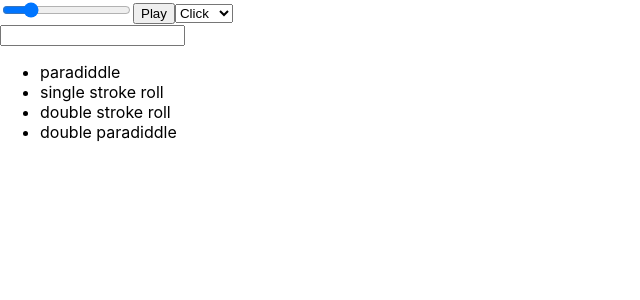
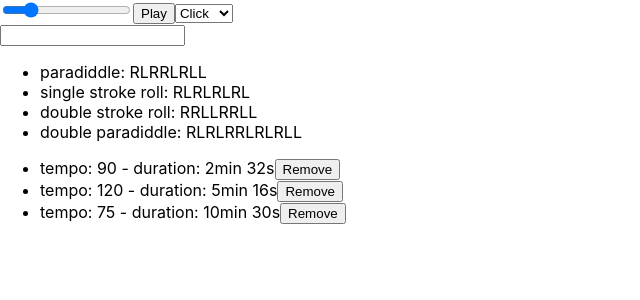
Before and after one commit to SamDhondt/oop-vs-fp-onderzoek, a React (Create React App) app in the folder frontend-react/: page / in a window 1280 px wide. Shown: the top 300 px of the page, without its empty margins (0-640 px from the left). Built offline with nearby package versions, Linux system fonts and the light colour scheme.

Commit message:
refactor: react - create common components of lists

```diff
--- a/frontend-react/src/App.js
+++ b/frontend-react/src/App.js
@@ -1,23 +1,41 @@
-import React, { Component } from 'react';
+import React from 'react';
 import Metronome, { sounds } from './modules/metronome/metronome';
-import SearchableList from './modules/rudiments/searchableList';
+import SearchableList from './common/searchableList';
+import EditableList from './common/editableList';
+import { compareTo } from './common/utils/index';
+import PracticeSessionItem from './modules/practice-sessions/practiceSessionItem';
+import RudimentListItem from './modules/rudiments/rudimentListItem';
 
 const rudiments = [
-  { name: 'paradiddle' },
-  { name: 'single stroke roll' },
-  { name: 'double stroke roll' },
-  { name: 'double paradiddle' }
+  { id: 1, name: 'paradiddle', sticking: 'RLRRLRLL' },
+  { id: 2, name: 'single stroke roll', sticking: 'RLRLRLRL' },
+  { id: 3, name: 'double stroke roll', sticking: 'RRLLRRLL' },
+  { id: 4, name: 'double paradiddle', sticking: 'RLRLRRLRLRLL' }
 ];
 
-class App extends Component {
-  render() {
-    return (
-      <div>
-        <Metronome defaultSound={sounds.click} defaultTempo={60} />
-        <SearchableList rudiments={rudiments} />
-      </div>
-    );
-  }
-}
+const practiceSessions = [
+  { id: 1, tempo: 90, duration: '2min 32s' },
+  { id: 2, tempo: 120, duration: '5min 16s' },
+  { id: 3, tempo: 75, duration: '10min 30s' }
+];
+
+const removePracticeSession = id =>
+  console.log(`removing session with id ${id}`);
+
+const App = () => (
+  <div>
+    <Metronome defaultSound={sounds.click} defaultTempo={60} />
+    <SearchableList
+      items={rudiments}
+      renderItem={RudimentListItem}
+      filterPredicate={compareTo}
+    />
+    <EditableList
+      items={practiceSessions}
+      ItemComponent={PracticeSessionItem}
+      onRemove={removePracticeSession}
+    />
+  </div>
+);
 
 export default App;
--- /dev/null
+++ b/frontend-react/src/common/editableList.js
@@ -0,0 +1,29 @@
+import React from 'react';
+import PropTypes from 'prop-types';
+
+const EditableList = ({ items, ItemComponent, onRemove }) => {
+  return (
+    <div>
+      <ul>
+        {items.map(({ id, ...itemProps }) => (
+          <li key={id}>
+            <ItemComponent {...itemProps} />
+            <button onClick={() => onRemove(id)}>Remove</button>
+          </li>
+        ))}
+      </ul>
+    </div>
+  );
+};
+
+EditableList.propTypes = {
+  items: PropTypes.arrayOf(
+    PropTypes.shape({
+      id: PropTypes.number
+    })
+  ).isRequired,
+  ItemComponent: PropTypes.func.isRequired,
+  onRemove: PropTypes.func.isRequired
+};
+
+export default EditableList;
--- a/frontend-react/src/modules/rudiments/searchableList.js
+++ b/frontend-react/src/common/searchableList.js
@@ -1,30 +1,28 @@
 import React, { useState } from 'react';
 import PropTypes from 'prop-types';
-import handleChange from '../../common/utils/handleChange';
+import { handleChange } from './utils/index';
 
-const SearchableList = ({ rudiments }) => {
+const SearchableList = ({ items, filterPredicate: compareTo, renderItem }) => {
   const [filter, setFilter] = useState('');
+  const compareToFilter = compareTo(filter);
 
   return (
     <div>
       <input type="text" onChange={handleChange(setFilter)} value={filter} />
       <ul>
-        {rudiments
-          .filter(({ name }) => name.indexOf(filter) >= 0)
-          .map(({ name }) => (
-            <li key={name}>{name}</li>
-          ))}
+        {items.filter(({ name }) => compareToFilter(name)).map(renderItem)}
       </ul>
     </div>
   );
 };
 
 SearchableList.propTypes = {
-  rudiments: PropTypes.arrayOf(
+  items: PropTypes.arrayOf(
     PropTypes.shape({
       name: PropTypes.string
     })
-  ).isRequired
+  ).isRequired,
+  filterPredicate: PropTypes.func.isRequired
 };
 
 export default SearchableList;
--- a/frontend-react/src/common/utils/handleChange.js
+++ /dev/null
@@ -1,5 +0,0 @@
-const handleChange = setValue => ({ target: { value: newValue } }) => {
-  setValue(newValue);
-};
-
-export default handleChange;
--- /dev/null
+++ b/frontend-react/src/common/utils/index.js
@@ -0,0 +1,14 @@
+/**
+ * Compares one string (the filter) to another (the input) using the indexOf function
+ * @param {string} filter The string to filter on
+ * @returns The boolean result of the indexOf method
+ */
+export const compareTo = filter => input => input.indexOf(filter) >= 0;
+
+/**
+ * Sets a value using the provided setter with a new value extracted from an event
+ * @param {Function} setValue
+ */
+export const handleChange = setValue => ({ target: { value: newValue } }) => {
+  setValue(newValue);
+};
--- a/frontend-react/src/modules/metronome/metronome.js
+++ b/frontend-react/src/modules/metronome/metronome.js
@@ -1,6 +1,6 @@
 import React, { useState, useEffect } from 'react';
 import PropTypes from 'prop-types';
-import handleChange from '../../common/utils/handleChange';
+import { handleChange } from '../../common/utils/index';
 
 export const sounds = Object.freeze({
   click: 'Click',
--- /dev/null
+++ b/frontend-react/src/modules/practice-sessions/practiceSessionItem.js
@@ -0,0 +1,13 @@
+import React from 'react';
+import PropTypes from 'prop-types';
+
+const practiceSessionItem = ({ tempo, duration }) => (
+  <span> {`tempo: ${tempo} - duration: ${duration}`}</span>
+);
+
+practiceSessionItem.propTypes = {
+  tempo: PropTypes.number.isRequired,
+  duration: PropTypes.string.isRequired
+};
+
+export default practiceSessionItem;
--- /dev/null
+++ b/frontend-react/src/modules/rudiments/rudimentListItem.js
@@ -0,0 +1,7 @@
+import React from 'react';
+
+const RudimentListItem = ({ id, name, sticking }) => (
+  <li key={id}>{`${name}: ${sticking}`}</li>
+);
+
+export default RudimentListItem;
```
